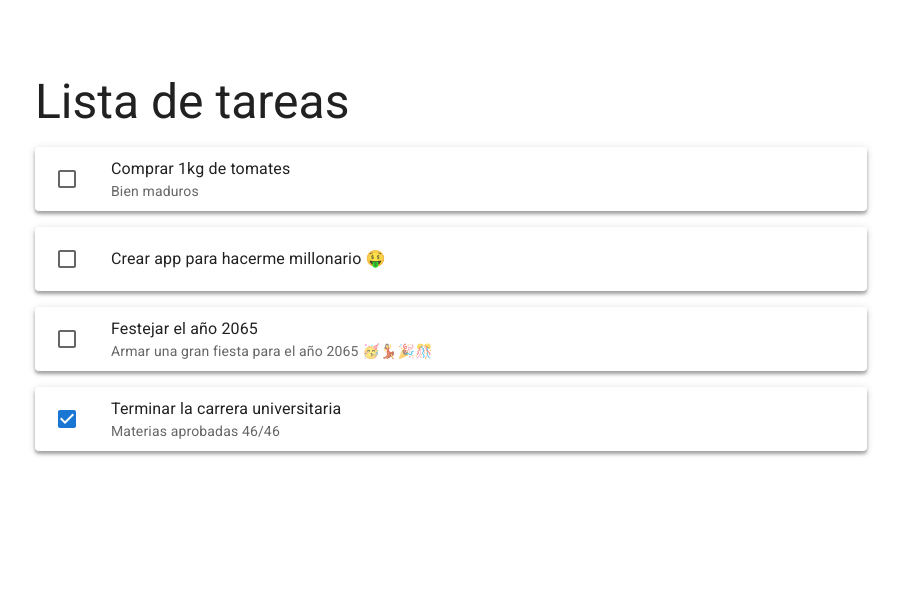
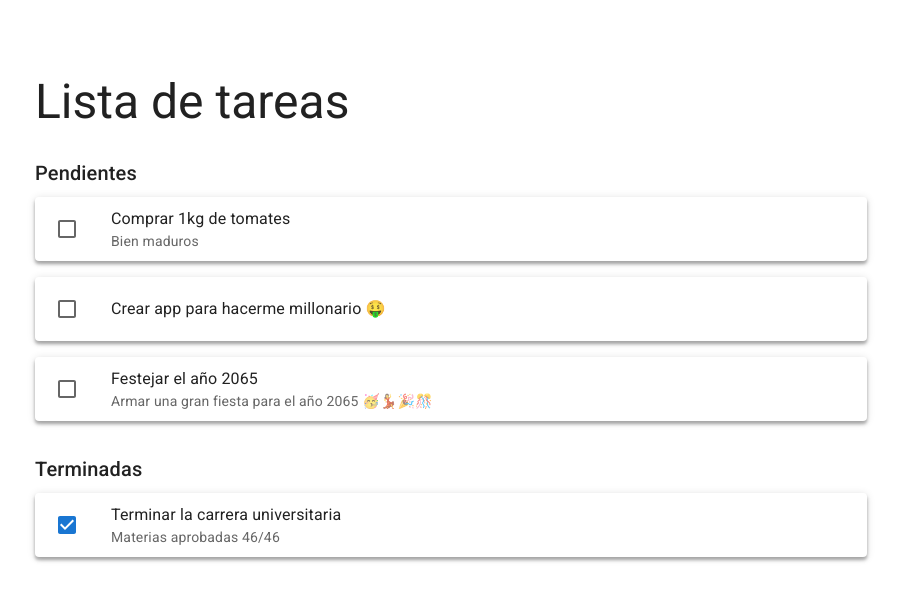
Before and after one commit to rodrigortigosa/frontend-exercise-minder, a React (Vite) app: page / in a window 1280 px wide. Shown: the top 600 px of the page, without its empty margins (189-1090 px from the left). Built offline with nearby package versions, Linux system fonts and the light colour scheme.

Commit message:
feat: agrega manejo de estados

```diff
--- a/src/components/ListTasks.tsx
+++ b/src/components/ListTasks.tsx
@@ -1,17 +1,24 @@
-import { Stack } from "@mui/material";
 import { Task } from "../types/Task";
+import { StateTasks } from "../types/StateTasks";
+import { Box, Stack, Typography } from "@mui/material";
 import { TaskItem } from "./TaskItem";
 
 type ListTasksProps = {
+	title: StateTasks;
 	tasks: Task[];
 };
 
-export const ListTasks: React.FC<ListTasksProps> = ({ tasks }) => {
+export const ListTasks: React.FC<ListTasksProps> = ({ title, tasks }) => {
 	return (
-		<Stack sx={{ gap: "16px" }}>
-			{tasks.map((task) => (
-				<TaskItem key={task.id} task={task} />
-			))}
-		</Stack>
+		<Box>
+			<Typography variant="h6" sx={{ mb: "8px" }}>
+				{title}
+			</Typography>
+			<Stack sx={{ gap: "16px" }}>
+				{tasks.map((task) => (
+					<TaskItem key={task.id} task={task} />
+				))}
+			</Stack>
+		</Box>
 	);
 };
--- a/src/pages/Tasks.tsx
+++ b/src/pages/Tasks.tsx
@@ -1,17 +1,45 @@
-import { Box, Typography } from "@mui/material";
+import { useEffect, useState } from "react";
+import { Task } from "../types/Task";
 import { tasks } from "../mocks/tasks";
+import { Box, Stack, Typography } from "@mui/material";
 import { ListTasks } from "../components/ListTasks";
 
 const tasksMock = tasks;
 
 const Tasks = () => {
+	const [pendingTasks, setPendingTasks] = useState<Task[]>([]);
+	const [finishedTasks, setFinishedTasks] = useState<Task[]>([]);
+
+	useEffect(() => {
+		const filteredPendingTasks: Task[] = [];
+		const filteredFinishedTasks: Task[] = [];
+
+		tasksMock.forEach((task) => {
+			if (task.completed) filteredFinishedTasks.push(task);
+			else filteredPendingTasks.push(task);
+		});
+		setFinishedTasks(filteredFinishedTasks);
+		setPendingTasks(filteredPendingTasks);
+	}, []);
+
 	return (
 		<main>
 			<Box sx={{ p: "10px", gap: "10px" }}>
 				<Typography variant="h3" style={{ paddingBottom: "17px" }}>
 					Lista de tareas
 				</Typography>
-				<ListTasks tasks={tasksMock} />
+				<Stack sx={{ gap: "32px", my: "10px" }}>
+					{pendingTasks.length > 0 ? (
+						<ListTasks title={"Pendientes"} tasks={pendingTasks} />
+					) : (
+						<p>No hay tareas pendientes</p>
+					)}
+					{finishedTasks.length > 0 ? (
+						<ListTasks title="Terminadas" tasks={finishedTasks} />
+					) : (
+						<p>No hay tareas terminadas</p>
+					)}
+				</Stack>
 			</Box>
 		</main>
 	);
--- /dev/null
+++ b/src/types/StateTasks.ts
@@ -0,0 +1 @@
+export type StateTasks = "Pendientes" | "Terminadas";
```
